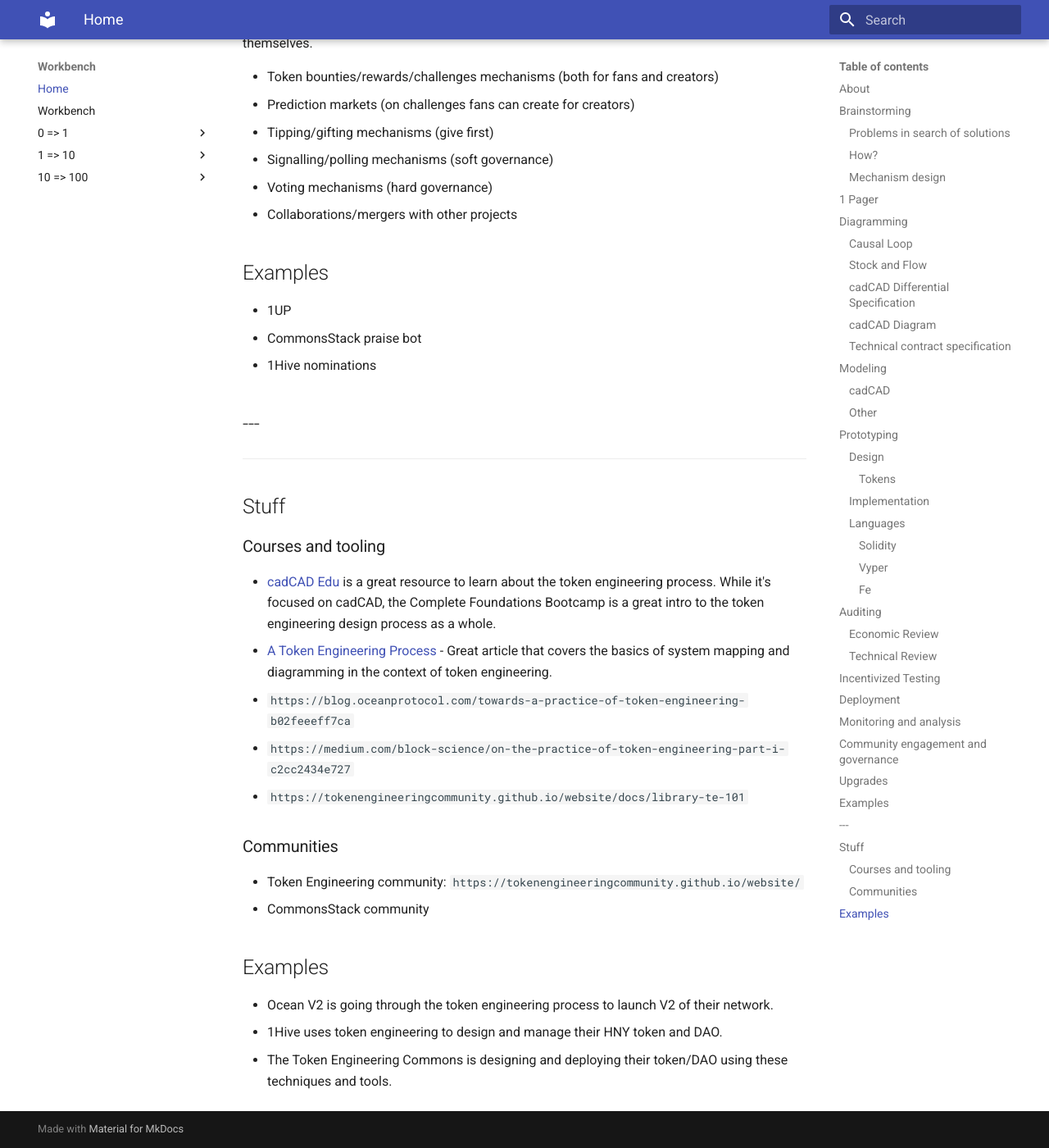
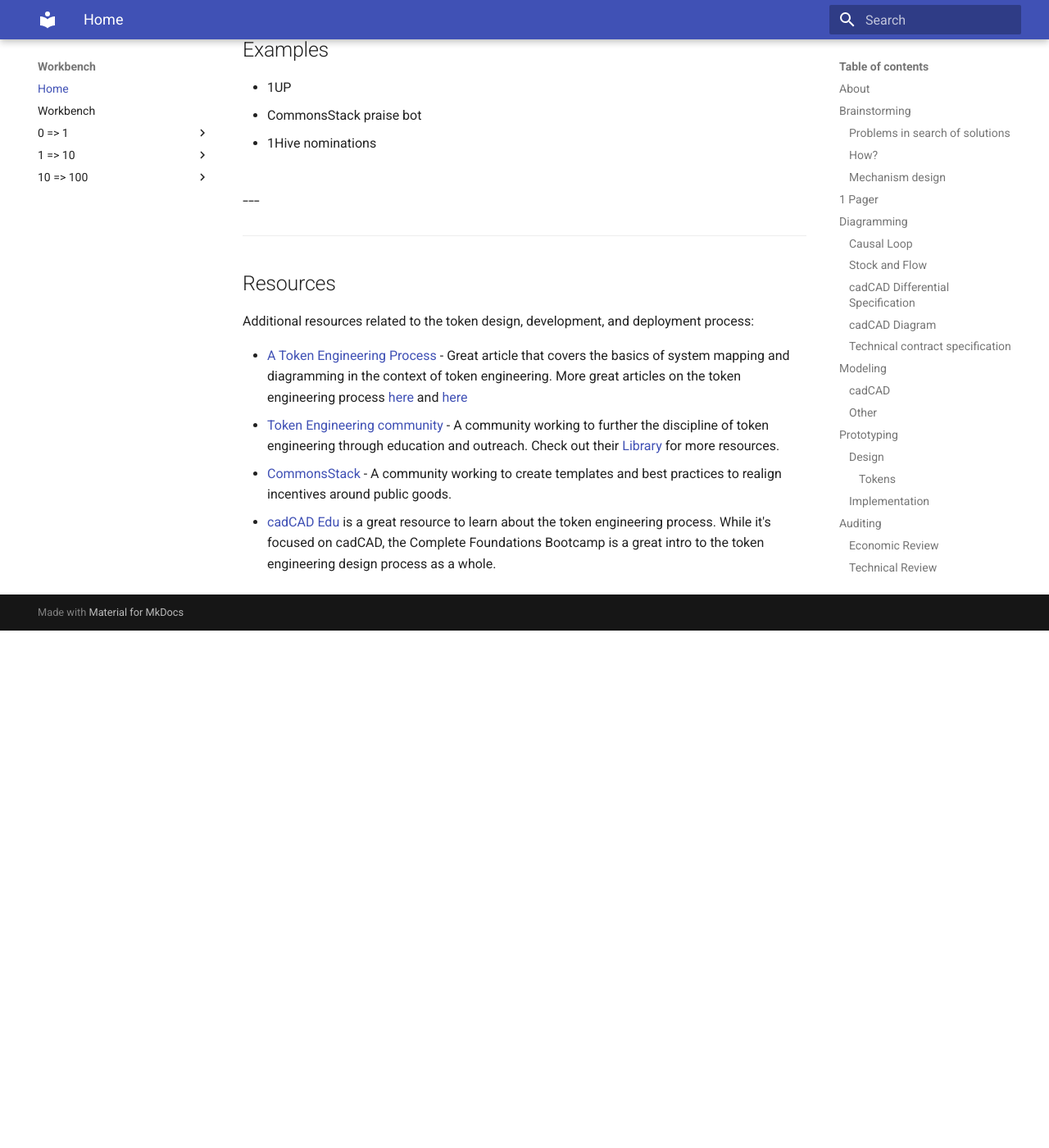
Before and after one commit to Workbench-Build/workbook, an MkDocs documentation site: the page built from docs/index.md, in a window 1280 px wide and 1400 px high, scrolled down 14735 px. Shown: the whole window at 82% size. Built offline with MkDocs 1.6.1 and Material for MkDocs 9.7.7, drawn with Linux system fonts in a browser that asks for light colours; after the commit the page ends 15504 px from its top, so only the background shows below that; some of the changed text lies outside the part shown.

Commit message:
cleaned up resources

```diff
--- a/docs/index.md
+++ b/docs/index.md
@@ -20,10 +20,6 @@
     - [Design](#design)
       - [Tokens](#tokens)
     - [Implementation](#implementation)
-    - [Languages](#languages)
-      - [Solidity](#solidity)
-      - [Vyper](#vyper)
-      - [Fe](#fe)
   - [Auditing](#auditing)
     - [Economic Review](#economic-review)
     - [Technical Review](#technical-review)
@@ -33,10 +29,7 @@
   - [Community engagement and governance](#community-engagement-and-governance)
   - [Upgrades](#upgrades)
   - [Examples](#examples)
-  - [Stuff](#stuff)
-    - [Courses and tooling](#courses-and-tooling)
-    - [Communities](#communities)
-  - [Examples](#examples-1)
+  - [Resources](#resources)
 
 ---
 
@@ -223,6 +216,8 @@
 
 ### Implementation
 
+> For now we're starting with Ethereum. Can't boil the ocean. That being said, the token design process is rather general and can be applied to any blockchain project.
+
 Then once you know what you want, your resources (time/money) and technical ability will determine the tools that are the best fit:
 
 - If you want something that works out of the box a social token platform such as CollabLand, Roll, or StakeOnMe might be a good choice. While you'll be able create a token in minutes these platforms may charge fees, have proprietary components, and/or limited customization. As such you'll likely be tied to the platform so choose wisely.
@@ -248,23 +243,19 @@
 
 `https://github.com/OpenZeppelin/openzeppelin-contracts`
 
-### Languages
+Within the wild world of Ethereum there are many languages to write contracts. Solidity is the most popular with many tutorials, support, and tooling. Vyper and Fe are for more advanced developers. If you're not familiar with these languages already, here's a few resources to get started.
 
-> For now we're starting with Ethereum. Can't boil the ocean. That being said, the token design process is rather general and can be applied to any blockchain project.
-
-Within the wild world of Ethereum there are many languages to write contracts. Solidity is the most popular with many tutorials, support, and tooling. Vyper and Fe are for more advanced developers.
-
-#### Solidity
+Solidity:
 
 - `https://docs.soliditylang.org/`
 - `https://consensys.github.io/smart-contract-best-practices/`
 
-#### Vyper
+Vyper:
 
 - `https://vyper.readthedocs.io/`
 - `https://github.com/ethereum/fe`
 
-#### Fe
+Fe:
 
 `https://fe.ethereum.org/`
 
@@ -409,23 +400,11 @@
 ---
 ---
 
-## Stuff
+## Resources
 
-### Courses and tooling
+Additional resources related to the token design, development, and deployment process:
 
+- [A Token Engineering Process](https://medium.com/@stephen_yo/a-token-engineering-process-16687f3b9a74) - Great article that covers the basics of system mapping and diagramming in the context of token engineering. More great articles on the token engineering process [here](https://blog.oceanprotocol.com/towards-a-practice-of-token-engineering-b02feeeff7ca) and [here](https://medium.com/block-science/on-the-practice-of-token-engineering-part-i-c2cc2434e727)
+- [Token Engineering community](https://tokenengineeringcommunity.github.io/website/) - A community working to further the discipline of token engineering through education and outreach. Check out their [Library](https://tokenengineeringcommunity.github.io/website/docs/library-te-101) for more resources.
+- [CommonsStack](https://commonsstack.org/) - A community working to create templates and best practices to realign incentives around public goods.
 - [cadCAD Edu](https://www.cadcad.education/) is a great resource to learn about the token engineering process. While it's focused on cadCAD, the Complete Foundations Bootcamp is a great intro to the token engineering design process as a whole.
-- [A Token Engineering Process](https://medium.com/@stephen_yo/a-token-engineering-process-16687f3b9a74) - Great article that covers the basics of system mapping and diagramming in the context of token engineering.
-- `https://blog.oceanprotocol.com/towards-a-practice-of-token-engineering-b02feeeff7ca`
-- `https://medium.com/block-science/on-the-practice-of-token-engineering-part-i-c2cc2434e727`
-- `https://tokenengineeringcommunity.github.io/website/docs/library-te-101`
-
-### Communities
-
-- Token Engineering community: `https://tokenengineeringcommunity.github.io/website/`
-- CommonsStack community
-
-## Examples
-
-- Ocean V2 is going through the token engineering process to launch V2 of their network.
-- 1Hive uses token engineering to design and manage their HNY token and DAO.
-- The Token Engineering Commons is designing and deploying their token/DAO using these techniques and tools.
```
